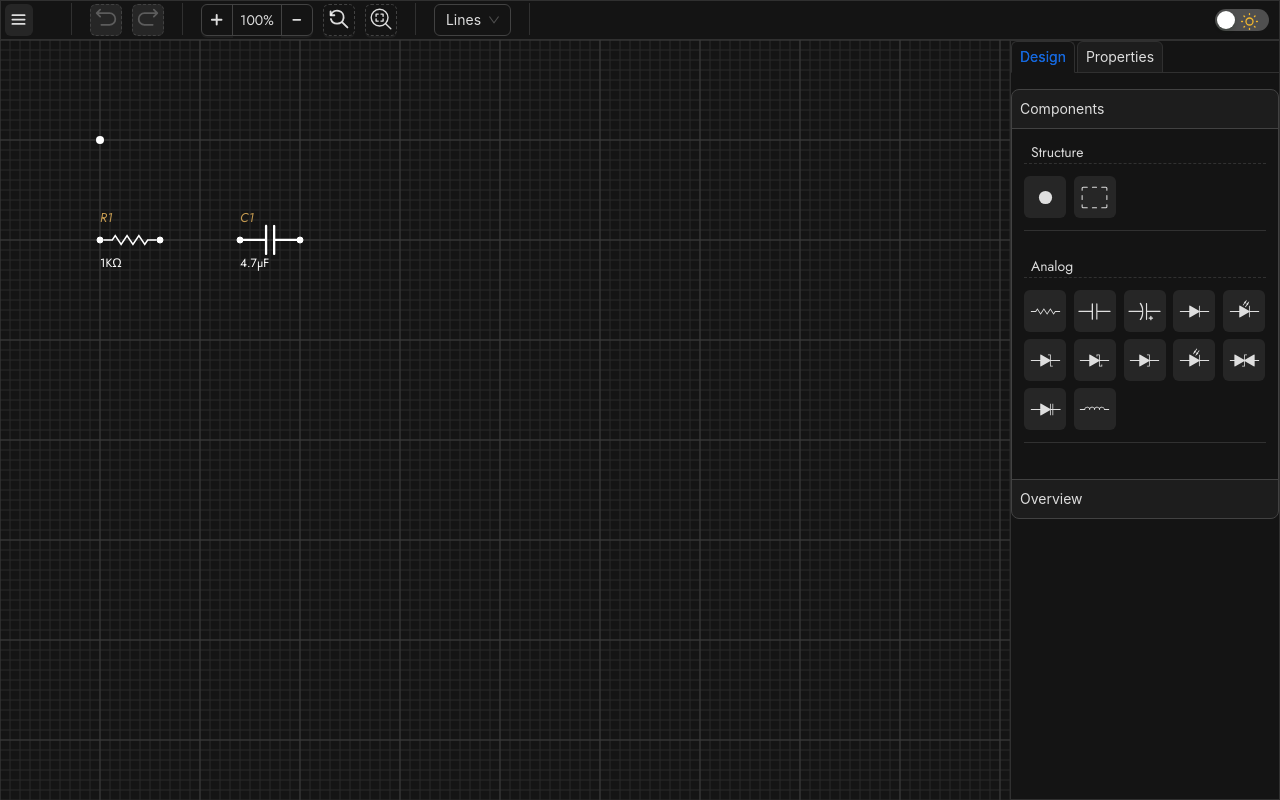
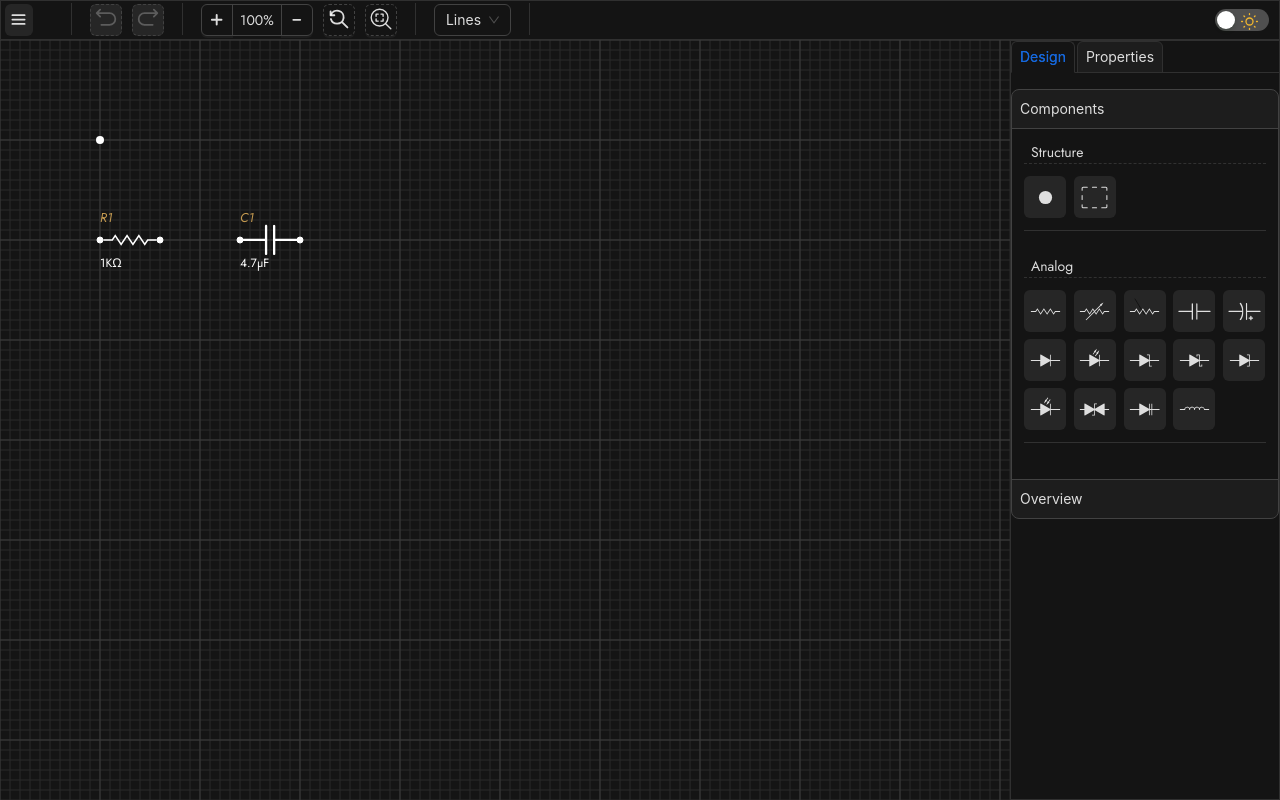
Before and after one commit to AletzMan/bitlab-circuit, a React (Vite) app: page / in a window 1280 px wide. Built offline with nearby package versions, Linux system fonts and the light colour scheme.

Commit message:
feat(constants): add Rheostat and Thermistor components to ANALOG_COMPONENTS and ARRAY_COMPONENTS

```diff
--- a/src/constants/index.tsx
+++ b/src/constants/index.tsx
@@ -1,4 +1,4 @@
-import { BoardIcon, CapacitorElectrolyticIcon, CapacitorIcon, DiodeIcon, InductorIcon, LEDIcon, NodeIcon, PhotoDiodeIcon, ResistorIcon, SchottkyIcon, TVSDiodeIcon, TunnelIcon, VaractorIcon, ZenerIcon } from "../icons";
+import { BoardIcon, CapacitorElectrolyticIcon, CapacitorIcon, DiodeIcon, InductorIcon, LEDIcon, NodeIcon, PhotoDiodeIcon, ResistorIcon, RheostatIcon, SchottkyIcon, TVSDiodeIcon, ThermistorIcon, TunnelIcon, VaractorIcon, ZenerIcon } from "../icons";
 import { ComponentType, GroupComponent } from "../types";
 
 export const ANALOG_COMPONENTS: GroupComponent[] = [
@@ -6,6 +6,16 @@ export const ANALOG_COMPONENTS: GroupComponent[] = [
         icon: <ResistorIcon />,
         type: ComponentType.Resistor,
         label: "Resistor"
+    },
+    {
+        icon: <RheostatIcon />,
+        type: ComponentType.Rheostat,
+        label: "Rheostat"
+    },
+    {
+        icon: <ThermistorIcon />,
+        type: ComponentType.Thermistor,
+        label: "Thermistor"
     },
     {
         icon: <CapacitorIcon />,
@@ -90,6 +100,8 @@ export const ARRAY_COMPONENTS: ComponentType[] = [
     ComponentType.PhotoDiode,
     ComponentType.TVSDiode,
     ComponentType.Varactor,
+    ComponentType.Rheostat,
+    ComponentType.Thermistor,
     ComponentType.Inductor,
     ComponentType.Node,
 ];
```
